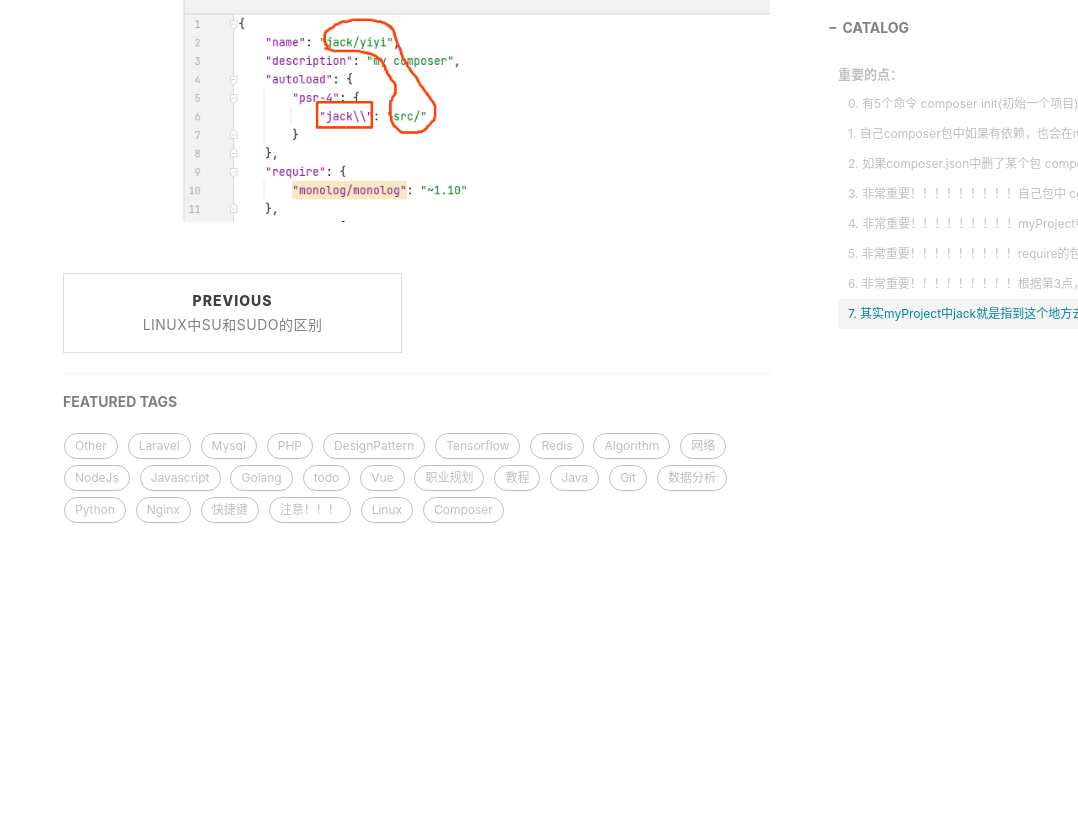
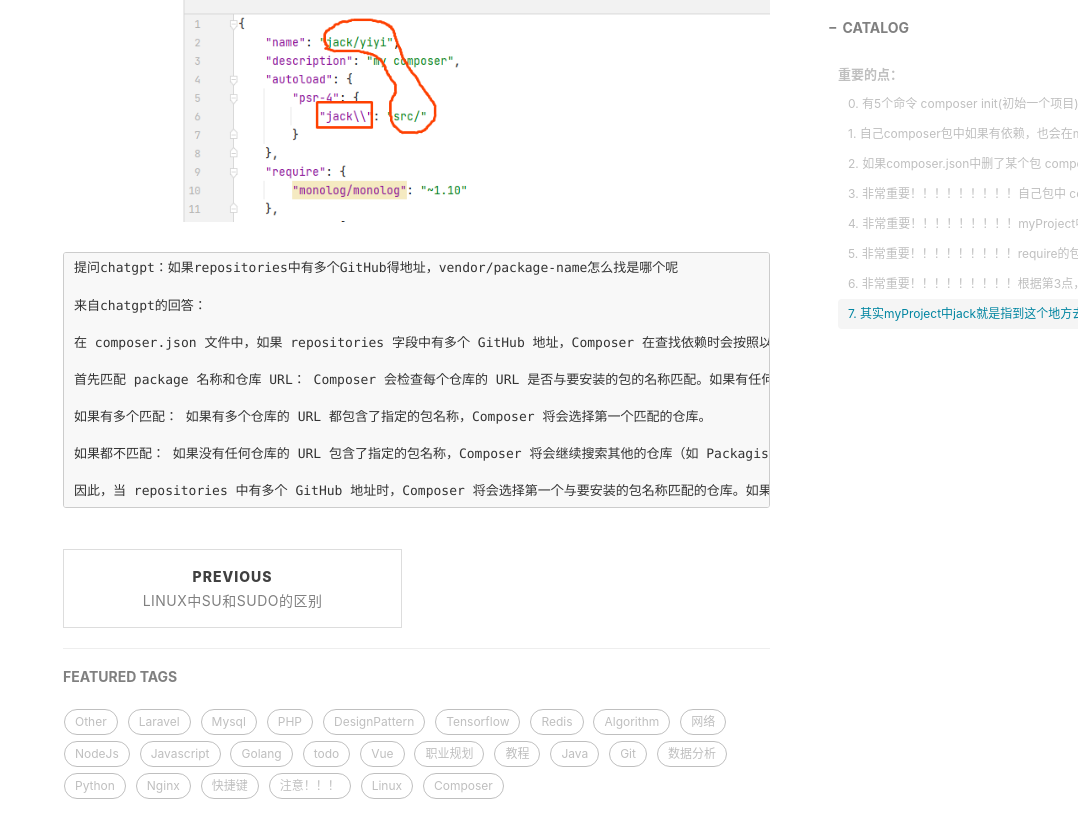
Before and after one commit to TearKnow/blog, a Jekyll site: the page built from _posts/2024-04-29-使用composer.md, in a window 1280 px wide and 900 px high, scrolled down 1870 px. Shown: the top 838 px of the window, without its empty margins (202-1280 px from the left). Built offline with Jekyll 4.4.1, drawn with Linux system fonts in a browser that asks for light colours; comment, search, counter and statistics services are not loaded; before the commit the page ends 2515 px from its top, so only the background shows below that.

Commit message:
add content

````diff
--- a/_posts/2024-04-29-使用composer.md
+++ b/_posts/2024-04-29-使用composer.md
@@ -36,3 +36,20 @@ myComposer地址：https://github.com/flyingoneshjs/mycomposer
 #### 6. 非常重要！！！！！！！！！根据第3点，其实myComposer中composer.json里的psr-4，会影响myProject中的 autoload_static.php autoload_psr4.php
 #### 7. 其实myProject中jack就是指到这个地方去了，其实是截图myComposer中定义的，就是上面说的第三点。
 ![](https://tearknow.github.io/blog/img/20240429.png)
+
+
+```
+提问chatgpt：如果repositories中有多个GitHub得地址，vendor/package-name怎么找是哪个呢
+
+来自chatgpt的回答：
+
+在 composer.json 文件中，如果 repositories 字段中有多个 GitHub 地址，Composer 在查找依赖时会按照以下步骤来确定应该使用哪个仓库：
+
+首先匹配 package 名称和仓库 URL： Composer 会检查每个仓库的 URL 是否与要安装的包的名称匹配。如果有任何一个仓库的 URL 包含了指定的包名称，那么 Composer 将会使用这个仓库。
+
+如果有多个匹配： 如果有多个仓库的 URL 都包含了指定的包名称，Composer 将会选择第一个匹配的仓库。
+
+如果都不匹配： 如果没有任何仓库的 URL 包含了指定的包名称，Composer 将会继续搜索其他的仓库（如 Packagist）。
+
+因此，当 repositories 中有多个 GitHub 地址时，Composer 将会选择第一个与要安装的包名称匹配的仓库。如果你想确保 Composer 使用特定的 GitHub 仓库，你可以通过调整 repositories 字段中仓库的顺序来达到目的。
+```
````
